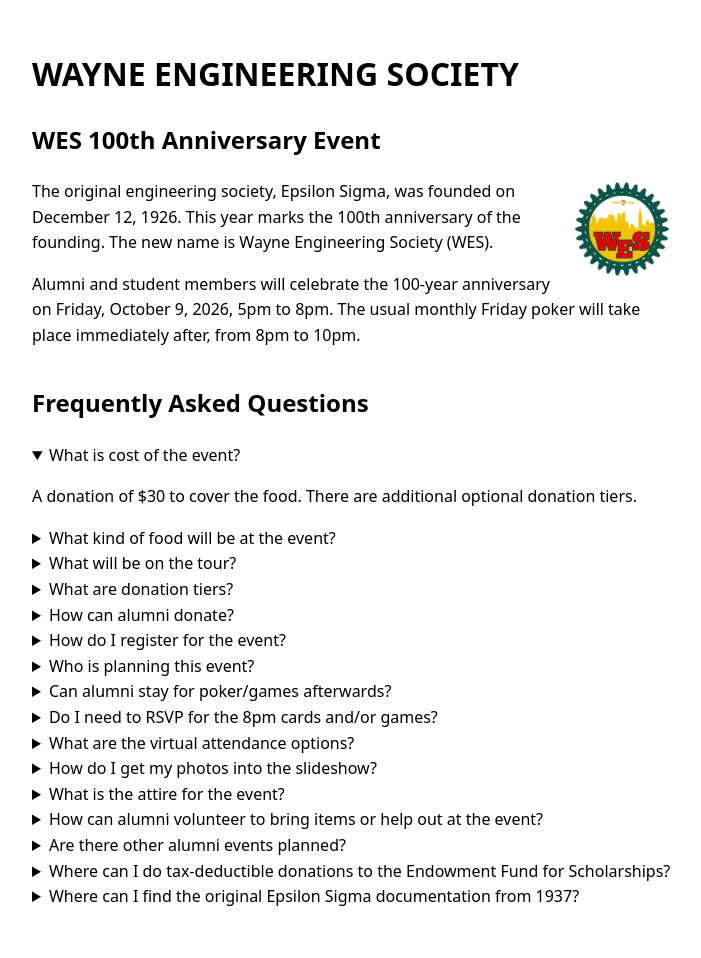
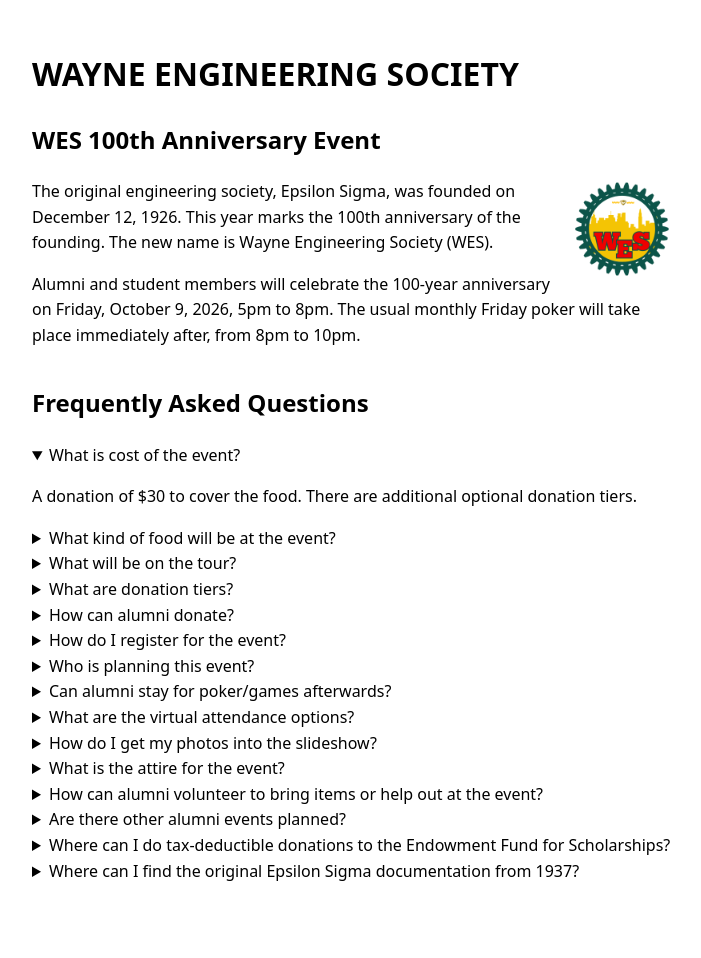
Before and after one commit to mciechanumich/WES100, a Jekyll site: the page built from docs/index.html, in a window 1280 px wide. Shown: the whole page, without its empty margins (288-989 px from the left). Built offline with Jekyll 4.4.1, drawn with Linux system fonts in a browser that asks for light colours; after the commit the page ends 932 px from its top, so only the background shows below that.

Commit message:
fix: updated faq text

```diff
--- a/docs/index.html
+++ b/docs/index.html
@@ -93,18 +93,9 @@
 
   <!-- FAQ Item -->
   <details class="faq-item">
-    <summary class="faq-question">Do I need to RSVP for the 8pm cards and/or games?</summary>
-    <div class="faq-answer">
-    </div>
-  </details>
-
-
-
-  <!-- FAQ Item -->
-  <details class="faq-item">
     <summary class="faq-question">What are the virtual attendance options?</summary>
     <div class="faq-answer">
-      <p>We are working on arranging a Zoom call to take place during the event.  Virtual attendees will have access to the slideshow and a virtual tour of the recent house renovations.  Virtual attendees will still need to register to attend. Details to come.</p>
+      <p>We plan on hosting a Zoom call during the event to say to the virtual attendees.  Virtual attendees will have access to the slideshow and a virtual tour of the recent house renovations.  Virtual attendees will still need to register to attend. Details to come.</p>
     </div>
   </details>
 
@@ -113,7 +104,7 @@
   <details class="faq-item">
     <summary class="faq-question">How do I get my photos into the slideshow?</summary>
     <div class="faq-answer">
-      <p>We will have a running slideshow showing photos from the past 100 years.  To submit photos, alumni should contact Mark C. or Bryan. </p>
+      <p>We will have a running slideshow showing photos from the past 100 years.  To submit photos, alumni should contact Mark C.</p>
     </div>
   </details>
 
@@ -123,7 +114,7 @@
   <details class="faq-item">
     <summary class="faq-question">What is the attire for the event?</summary>
     <div class="faq-answer">
-      <p>Casual, or 1920's attire to celebrate the founding in 1926. Activities will include a strolling dinner and house self-tour. Cards and games </p>
+      <p>Casual, or 1920's attire to celebrate the founding in 1926. Activities will include a strolling dinner and house self-tour. </p>
     </div>
   </details>
 
```
